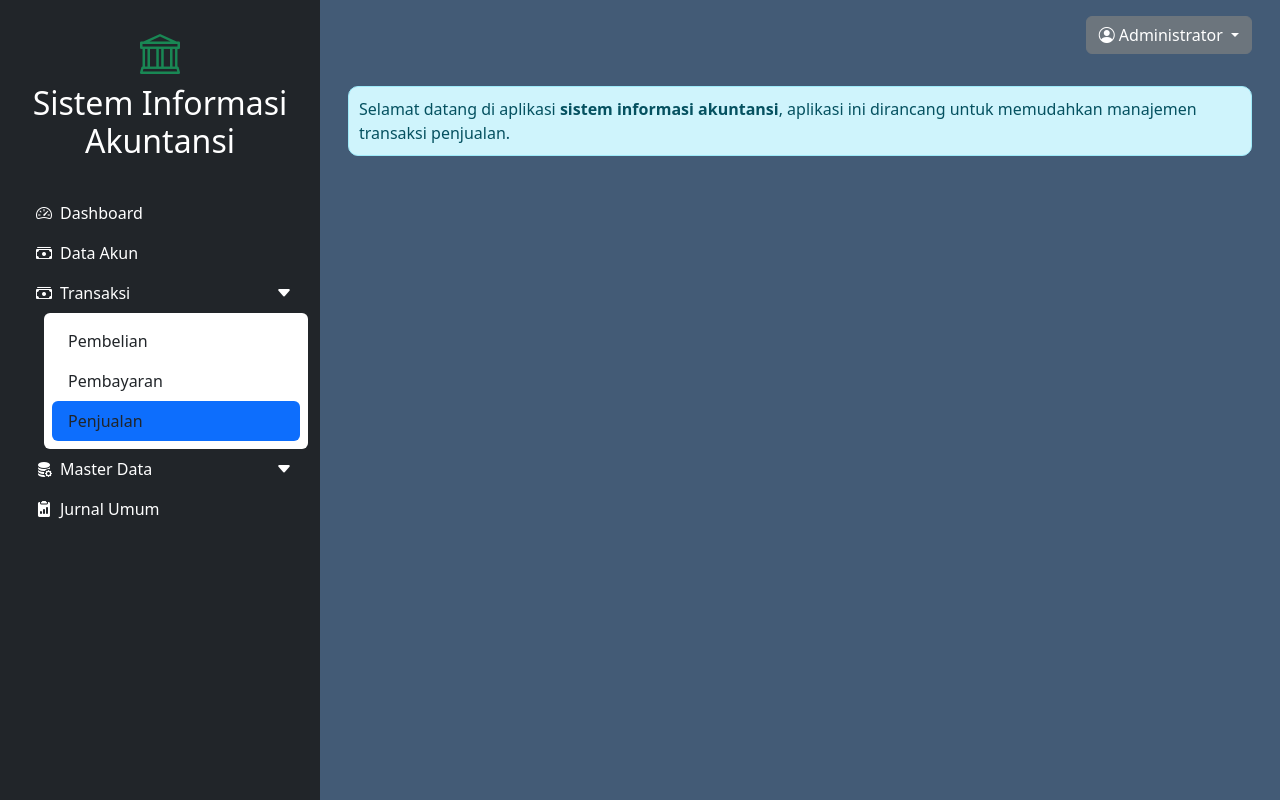
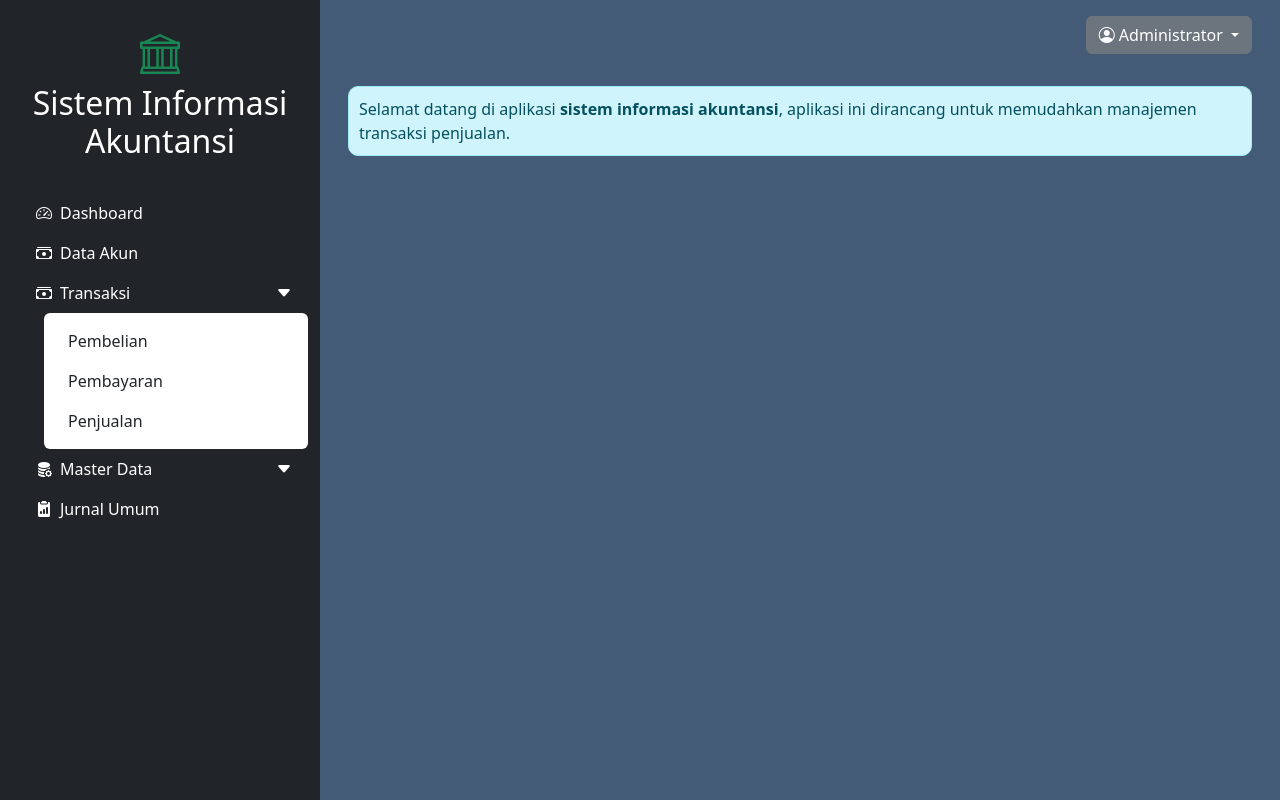
Before and after one commit to HabibSyafikri2EZ/app_sia2397, a PHP site: page /dashboard.php in a window 1280 px wide, after a click on "Transaksi". Run offline with PHP 8.4, Linux system fonts and the light colour scheme; data that the repository does not hold is empty.

Commit message:
memperbaiki

```diff
--- a/sidebar.php
+++ b/sidebar.php
@@ -24,13 +24,13 @@ if(!isset($_GET['modul'])){
         </a>
         <ul class="nav nav-pills flex-column collapse ms-4 bg-white rounded p-2" id="transaksiCollapse">
             <li class="nav-item">
-                    <a href="?modul=pembelian" class="nav-link text-dark text- decoration-none <?= $modul=='pembelian'?'active':''; ?>">Pembelian</a>
+                <a href="?modul=pembelian" class="nav-link text-dark text-decoration-none <?= $modul == 'pembelian' ? 'active' : ''; ?>">Pembelian</a>
             </li>
             <li class="nav-item">
-                    <a href="?modul=pembayaran" class="nav-link text-dark text- decoration-none <?= $modul=='pembayaran'?'active':''; ?>">Pembayaran</a>
+                <a href="?modul=pembayaran" class="nav-link text-dark text-decoration-none <?= $modul == 'pembayaran' ? 'active' : ''; ?>">Pembayaran</a>
             </li>
             <li class="nav-item">
-                    <a href="?modul=penjualan" class="nav-link text-dark text- decoration-none <?= $module='penjualan'?'active':''; ?>">Penjualan</a>
+                <a href="?modul=penjualan" class="nav-link text-dark text-decoration-none <?= $modul == 'penjualan' ? 'active' : ''; ?>">Penjualan</a>
             </li>
         </ul>
     </li>
@@ -42,21 +42,21 @@ if(!isset($_GET['modul'])){
         </a>
         <ul class="nav nav-pills flex-column collapse ms-4 bg-white rounded p-2" id="dataCollapse">
             <li class="nav-item">
-                     <a href="?modul=pelanggan" class="nav-link text-dark text- decoration-none <?= $modul='pelanggan'?'active':''; ?>">Pelanggan</a>
+                <a href="?modul=pelanggan" class="nav-link text-dark text-decoration-none <?= $modul == 'pelanggan' ? 'active' : ''; ?>">Pelanggan</a>
             </li>
             <li class="nav-item">
-                        <a href="?modul=barang" class="nav-link text-dark text-decoration-none <?= $modul=='barang'?'active':''; ?>">Barang</a>
+                <a href="?modul=barang" class="nav-link text-dark text-decoration-none <?= $modul == 'barang' ? 'active' : ''; ?>">Barang</a>
             </li>
             <li class="nav-item">
-                            <a href="?modul=suplier" class="nav-link text-dark text-decoration- none <?= $modul== 'suplier'?'active':''; ?>">Suplier</a>
+                <a href="?modul=suplier" class="nav-link text-dark text-decoration-none <?= $modul == 'suplier' ? 'active' : ''; ?>">Suplier</a>
             </li>
             <li class="nav-item">
-        <a href="?modul=pengguna" class="nav-link text-dark text-decoration- none <?= $modul=='pengguna'?'active':''; ?>">Pengguna</a>
+                <a href="?modul=pengguna" class="nav-link text-dark text-decoration-none <?= $modul == 'pengguna' ? 'active' : ''; ?>">Pengguna</a>
             </li>
         </ul>
     </li>
     <li class="nav-item">
-        <a href="?modul=jurnal" class="nav-link text-white <?= $modul=='jurnal'?'active':''; ?>">
+        <a href="?modul=jurnal" class="nav-link text-white <?= $modul == 'jurnal' ? 'active' : ''; ?>">
             <i class="bi bi-clipboard2-data-fill me-2"></i>Jurnal Umum
         </a>
     </li>
```
Lines whose indentation alone changed are shown as unchanged.
